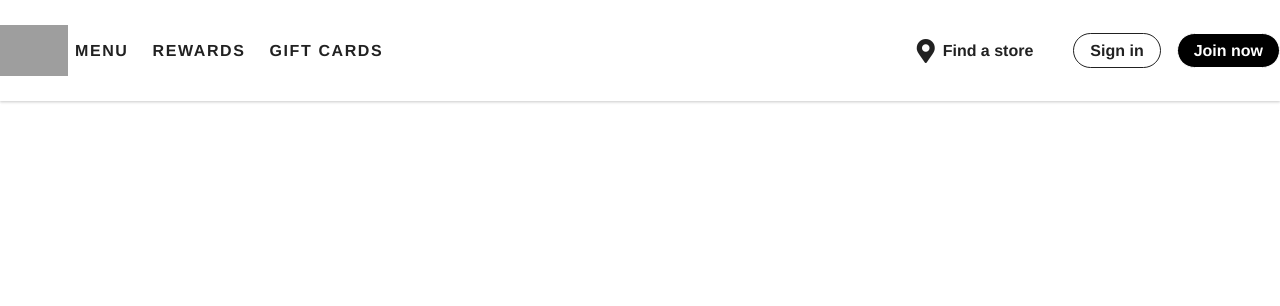
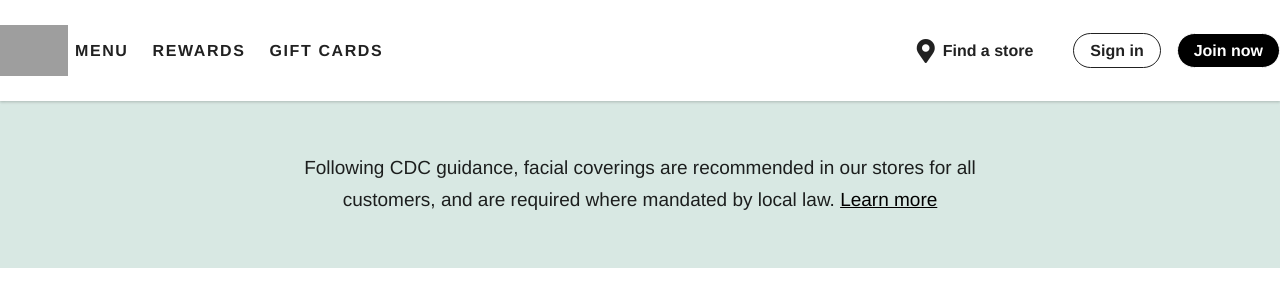
Before and after one commit to alperenkapusuz/KapCoffee, a plain HTML site: page index.html in a window 1280 px wide. Drawn offline with Linux system fonts and the light colour scheme; grey boxes are pictures that could not be loaded.

Commit message:
main bölümü tamamlandı

```diff
--- a/index.html
+++ b/index.html
@@ -4,6 +4,7 @@
         <title>KapCoffee</title>
         <link rel="stylesheet" href="https://pro.fontawesome.com/releases/v5.10.0/css/all.css" integrity="sha384-AYmEC3Yw5cVb3ZcuHtOA93w35dYTsvhLPVnYs9eStHfGJvOvKxVfELGroGkvsg+p" crossorigin="anonymous"/>
         <link rel="stylesheet" href="style.css">
+        <link rel="stylesheet" href="main.css">
     </head>
     <body>
         <header>
@@ -35,5 +36,16 @@
 
             </div>
         </header>
+        <main>
+            <div class="main-container">
+                <section class="announcements">
+                    <span>
+                        Following CDC guidance, facial coverings are recommended in our stores for all customers, and are required where mandated by local law.
+                        <a href="#">Learn more</a>
+                    </span>
+                </section>
+                <section class="rewards left-right-section"></section>
+            </div>
+        </main>
     </body>
 </html>
--- /dev/null
+++ b/main.css
@@ -0,0 +1,22 @@
+
+.main-container {
+    max-width: 1440px;
+    margin: 0 auto;
+
+}
+
+.announcements {
+    display: flex;
+    justify-content: center;
+    background-color: #d8e8e3;
+}
+
+.announcements span{
+    padding-top: 3.2rem;
+    padding-bottom: 3.2rem;
+    max-width: 60%;
+    text-align: center;
+    font-size: 19px;
+    line-height: 1.7;
+    font-weight: 500;
+}
--- a/style.css
+++ b/style.css
@@ -5,8 +5,14 @@ body {
   color: rgba(0,0,0,.87);
 }
 
+a{
+    color: black;
+}
+
 header {
   height: 101px;
+  z-index: 10;
+  position: relative;
   box-shadow: 0 1px 3px rgb(0 0 0 / 10%), 0 2px 2px rgb(0 0 0 / 6%),
     0 0 2px rgb(0 0 0 / 7%);
 }
```
